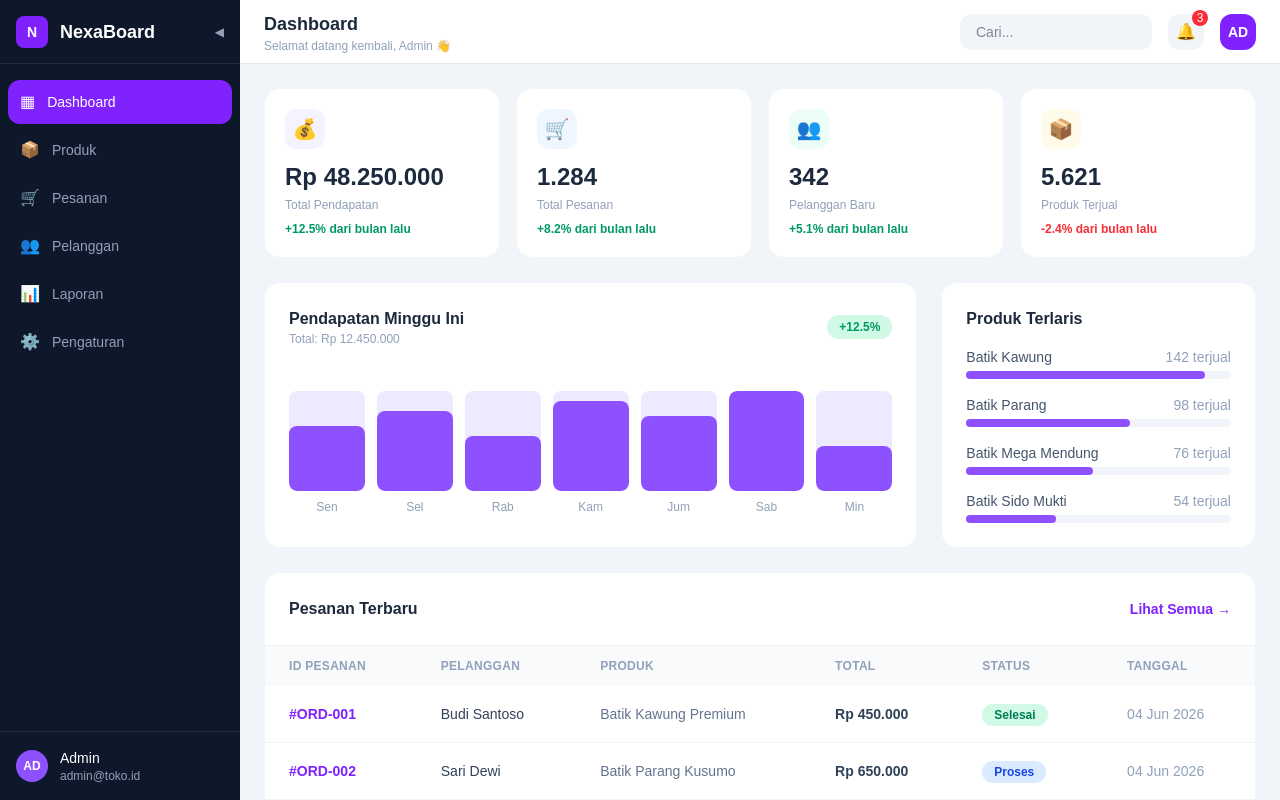
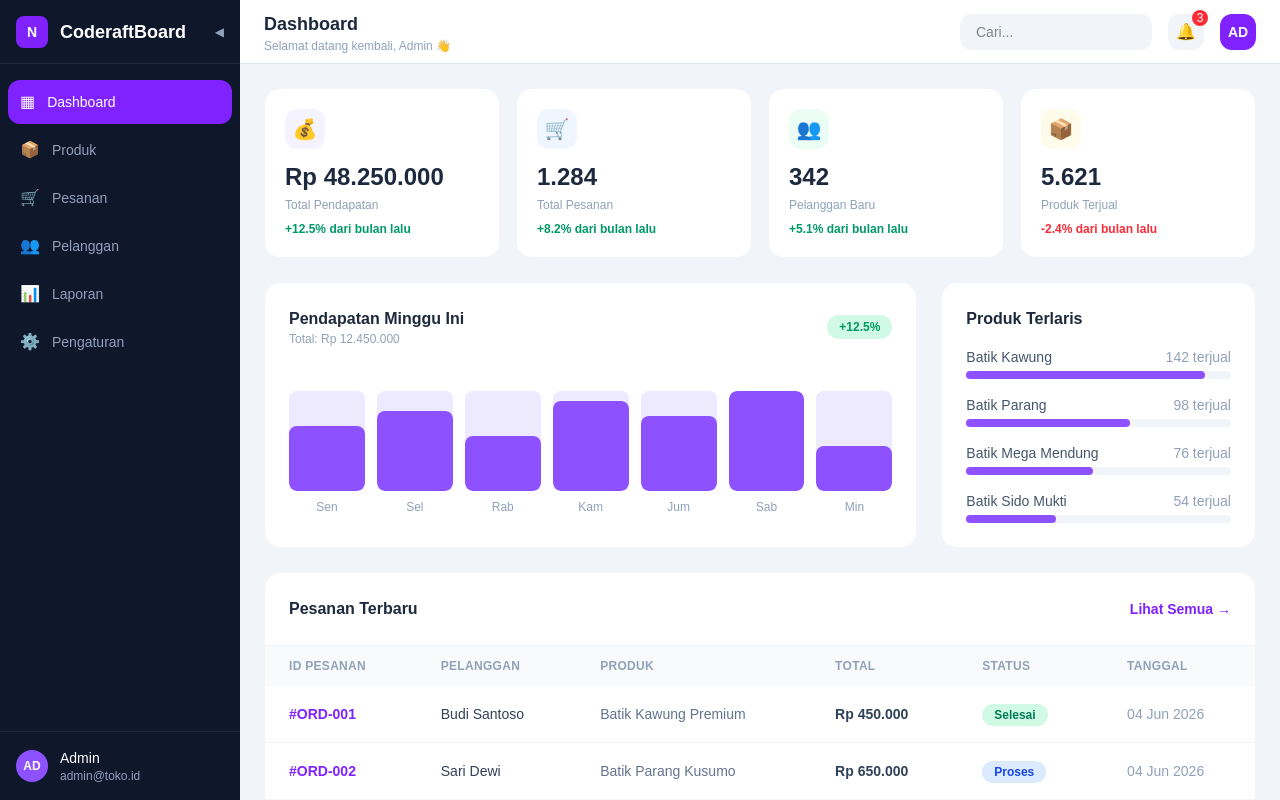
Before and after one commit to coderaft-studio/demo-nexaboard, a Next.js app: page / in a window 1280 px wide. Built offline with nearby package versions, Linux system fonts and the light colour scheme.

Commit message:
change title

```diff
--- a/app/layout.js
+++ b/app/layout.js
@@ -4,7 +4,7 @@ import "./globals.css";
 const geist = Geist({ subsets: ["latin"] });
 
 export const metadata = {
-  title: "NexaBoard — Dashboard Manajemen Bisnis",
+  title: "CoderaftBoard — Dashboard Manajemen Bisnis",
   description: "Platform dashboard modern untuk UMKM dan toko online. Kelola produk, pesanan, dan laporan dalam satu tampilan.",
 };
 
--- a/components/Sidebar.js
+++ b/components/Sidebar.js
@@ -18,7 +18,7 @@ export default function Sidebar({ active, setActive }) {
       {/* Logo */}
       <div className="h-16 flex items-center px-4 border-b border-slate-700/50 gap-3">
         <div className="w-8 h-8 bg-violet-600 rounded-lg flex items-center justify-center text-white font-bold text-sm flex-shrink-0">N</div>
-        {!collapsed && <span className="text-white font-bold text-lg">NexaBoard</span>}
+        {!collapsed && <span className="text-white font-bold text-lg">CoderaftBoard</span>}
         <button onClick={() => setCollapsed(!collapsed)}
           className="ml-auto text-slate-400 hover:text-white transition-colors text-xs">
           {collapsed ? "▶" : "◀"}
```
